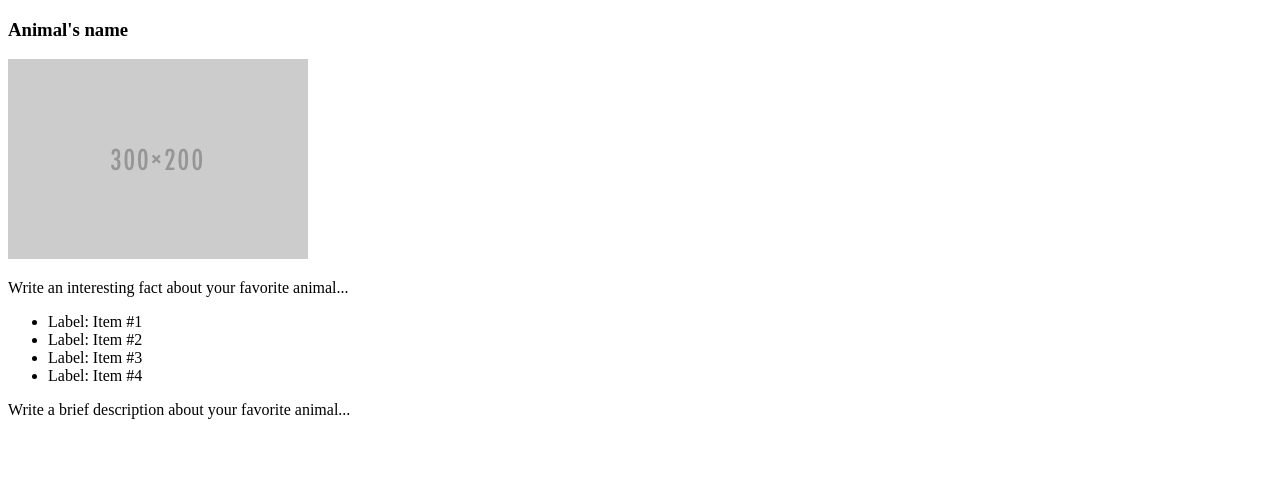
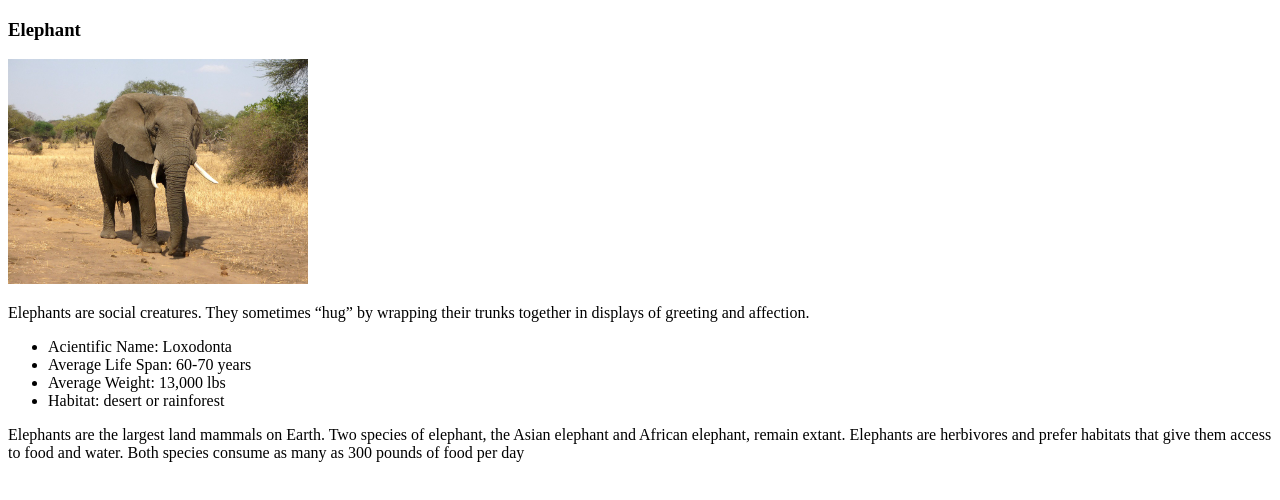
Before and after one commit to sagecodes/trading-card, a plain HTML site: page card.html in a window 1280 px wide. Drawn offline with Linux system fonts and the light colour scheme.

Commit message:
Add in content

```diff
--- a/card.html
+++ b/card.html
@@ -3,25 +3,26 @@
 <head>
 	<meta charset="utf-8">
 	<title>Animal Trading Cards</title>
+	<link rel="stylesheet" href="styles.css">
 </head>
 <body>
-	<div>
+	<div class="card">
 		<!-- your favorite animal's name goes here -->
-		<h3>Animal's name</h3>
+		<h3>Elephant</h3>
 		<!-- your favorite animal's image goes here -->
-		<img src="placeholder.png" alt="name-of-your-animal">
+		<img src="elephant.jpg" alt="Elephant">
 		<div>
 			<!-- your favorite animal's interesting fact goes here -->
-			<p>Write an interesting fact about your favorite animal...</p>
+			<p>Elephants are social creatures. They sometimes “hug” by wrapping their trunks together in displays of greeting and affection.</p>
 			<ul>
 				<!-- your favorite animal's list items go here -->
-				<li><span>Label</span>: Item #1</li>
-				<li><span>Label</span>: Item #2</li>
-				<li><span>Label</span>: Item #3</li>
-				<li><span>Label</span>: Item #4</li>
+				<li><span>Acientific Name</span>: Loxodonta</li>
+				<li><span>Average Life Span</span>: 60-70 years</li>
+				<li><span>Average Weight</span>: 13,000 lbs</li>
+				<li><span>Habitat</span>: desert or rainforest</li>
 			</ul>
 			<!-- your favorite animal's description goes here -->
-			<p>Write a brief description about your favorite animal...</p>
+			<p>Elephants are the largest land mammals on Earth. Two species of elephant, the Asian elephant and African elephant, remain extant. Elephants are herbivores and prefer habitats that give them access to food and water. Both species consume as many as 300 pounds of food per day</p>
 		</div>
 	</div>
 </body>
--- a/styles.css
+++ b/styles.css
@@ -1 +1,5 @@
 /* add your CSS here */
+
+img {
+	width: 300px;
+}
```
Also changed, not shown: ELEPHANT.jpg (added).
